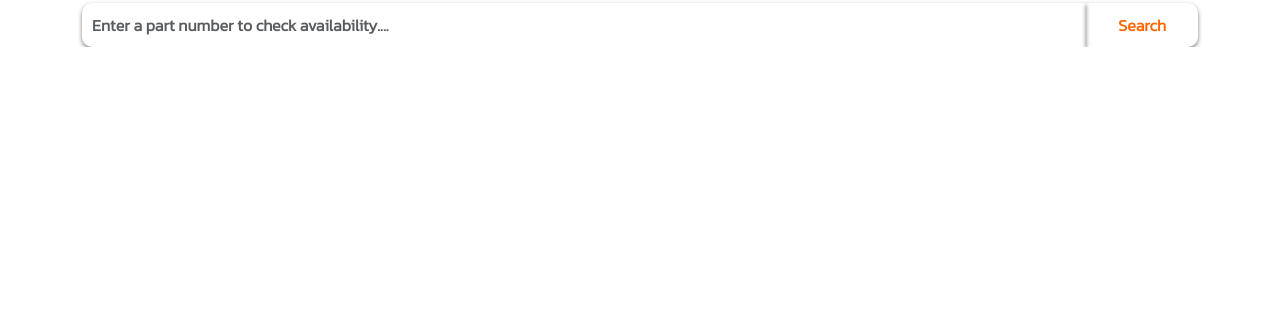
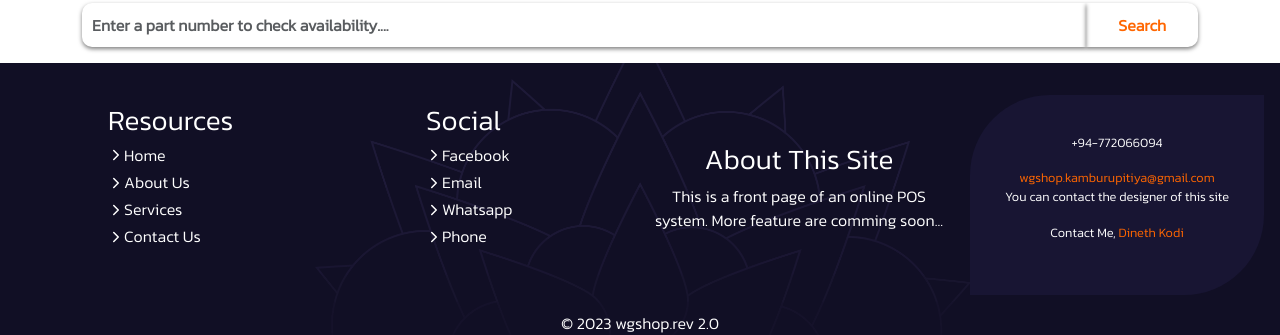
Before and after one commit to dithnim/Projects, a PHP site: page /Projects/front.html in a window 1280 px wide. Shown: the part 1398-1733 px from the top of the page. Before the commit the page ends 1445 px from the top, so only its background shows below. Run offline with PHP 8.4, Linux system fonts and the light colour scheme.

Commit message:
modified:   WG-new/front.css 	modified:   WG-new/front.html 	new file:   WG-new/images/footer.png

```diff
--- a/WG-new/front.css
+++ b/WG-new/front.css
@@ -197,6 +197,7 @@ section.services .item-search button {
   border: none;
   transition: all 0.5s ease;
   color: var(--accent-color);
+  height: 44px;
 }
 
 section.services .item-search button:hover {
@@ -206,6 +207,85 @@ section.services .item-search button:hover {
 
 .item-search input{
   font-weight: 600;
+}
+
+footer {
+  background-image: url(images/footer.png);
+  background-position: center;
+  color: #fff;
+  background-repeat: no-repeat;
+  background-size: cover;
+  height: auto;
+}
+
+footer .content {
+  background-color: var(--footer-back);
+  display: flex;
+  justify-content: center;
+  flex-direction: column;
+  align-items: center;
+  width: auto;
+  font-size: 0.8em;
+  text-align: right;
+  border-radius: 80px 0;
+  height: 200px;
+  padding: 2%;
+  color: #fff;
+}
+
+footer .about-site{
+  text-align: center;
+}
+
+footer .content a {
+  text-decoration: none;
+  color: var(--accent-color);
+}
+
+footer .content a:hover {
+  text-decoration: underline;
+}
+
+footer a {
+  text-decoration: none;
+  color: #fff;
+}
+
+footer a:hover {
+  text-decoration: underline;
+}
+
+
+footer h6 {
+  display: flex;
+  align-items: center;
+}
+
+footer h6:hover {
+  scale: 1.02;
+  transition: all 0.2s ease;
+}
+
+.footer-social,.footer-resources{
+  width: 110px;
+}
+
+::-webkit-scrollbar {
+  width: 5px;
+  height: 5px;
+}
+
+::-webkit-scrollbar-track {
+  background: #f1f1f1;
+}
+
+::-webkit-scrollbar-thumb {
+  background: #bdbdbd;
+  border-radius: 10px;
+}
+
+::-webkit-scrollbar-thumb:hover {
+  background: #555;
 }
 
 @media (max-width: 735px) {
--- a/WG-new/front.html
+++ b/WG-new/front.html
@@ -70,13 +70,13 @@
     <!--?Home Section-->
     <section class="home" id="home">
       <div
-        class="container-md"
+        class="row px-5"
         style="
           display: flex;
-          justify-content: space-between;
+          justify-content: center;
           align-items: center;
         ">
-        <div class="container-fluid">
+        <div class="col-md-6 col-sm-12">
           <div class="details">
             <h4>Hello! We Are</h4>
             <div
@@ -116,7 +116,7 @@
             </div>
           </div>
         </div>
-        <div class="container-fluid">
+        <div class="col-md-6 col-sm-12">
           <div
             class="shop-image"
             style="display: flex; justify-content: right; align-items: center">
@@ -231,7 +231,7 @@
                 placeholder="Enter a part number to check availability...."
                 name="item-search"
                 id="part-serach"
-                class="part-search form-control" />
+                class="part-search form-control mb-3" />
               <button type="submit" id="item-search">Search</button>
             </div>
           </div>
@@ -256,6 +256,96 @@
       </div>
     </section>
 
+    <!--?Footer section-->
+    <footer class="contact-us" id="contact-us">
+      <div
+        class="row p-3"
+        style="display: flex; align-items: top; justify-content: center">
+        <div
+          class="col-lg-3 col-md-6 col-sm-6"
+          style="display: flex; justify-content: center; align-items: center">
+          <div class="footer-resources mb-3">
+            <h3>Resources</h3>
+            <h6>
+              <ion-icon name="chevron-forward-outline"></ion-icon
+              ><a href="#home">Home</a>
+            </h6>
+            <h6>
+              <ion-icon name="chevron-forward-outline"></ion-icon
+              ><a href="#about-us">About Us</a>
+            </h6>
+            <h6>
+              <ion-icon name="chevron-forward-outline"></ion-icon
+              ><a href="#services">Services</a>
+            </h6>
+            <h6>
+              <ion-icon name="chevron-forward-outline"></ion-icon
+              ><a href="#contact-us">Contact Us</a>
+            </h6>
+          </div>
+        </div>
+
+        <div
+          class="col-lg-3 col-md-6 col-sm-6"
+          style="display: flex; justify-content: center; align-items: center">
+          <div class="footer-social mb-3">
+            <h3>Social</h3>
+            <h6>
+              <ion-icon name="chevron-forward-outline"></ion-icon>
+              <a href="https://web.facebook.com/profile.php?id=100057766984271"
+                >Facebook</a
+              >
+            </h6>
+            <h6>
+              <ion-icon name="chevron-forward-outline"></ion-icon
+              ><a href="mailto:wgshop.kamburupitiya@gmail.com">Email</a>
+            </h6>
+            <h6>
+              <ion-icon name="chevron-forward-outline"></ion-icon>
+              <a href="https://wa.me/message/XUAWVCZDK25WH1?src=qr">Whatsapp</a>
+            </h6>
+            <h6>
+              <ion-icon name="chevron-forward-outline"></ion-icon
+              ><a href="tel:">Phone</a>
+            </h6>
+          </div>
+        </div>
+
+        <div
+          class="col-lg-3 col-md-12 col-sm-12 mt-3"
+          style="display: flex; justify-content: center; align-items: center">
+          <div class="about-site">
+            <h3>About This Site</h3>
+            <p>
+              This is a front page of an online POS system. More feature are
+              comming soon...
+            </p>
+          </div>
+        </div>
+        <div
+          class="col-lg-3 col-md-12 col-sm-12 mt-3">
+          <div class="content">
+            <p>+94-772066094</p>
+            <a class="email" href="mailto:wgshop.kamburupitiya@gmail.com"
+              >wgshop.kamburupitiya@gmail.com</a
+            >
+            <p class="me">You can contact the designer of this site</p>
+            <p>
+              Contact Me,
+              <span
+                ><a href="mailto:nimsaradineth53@gmail.com"
+                  >Dineth Kodi</a
+                ></span
+              >
+            </p>
+          </div>
+        </div>
+      </div>
+      <div class="copy" style="text-align: center">
+        <label>&copy 2023 wgshop.rev 2.0</label>
+      </div>
+    </footer>
+
     <!--!ionicons-->
     <script
       type="module"
```
Also changed, not shown: WG-new/images/footer.png (added).
